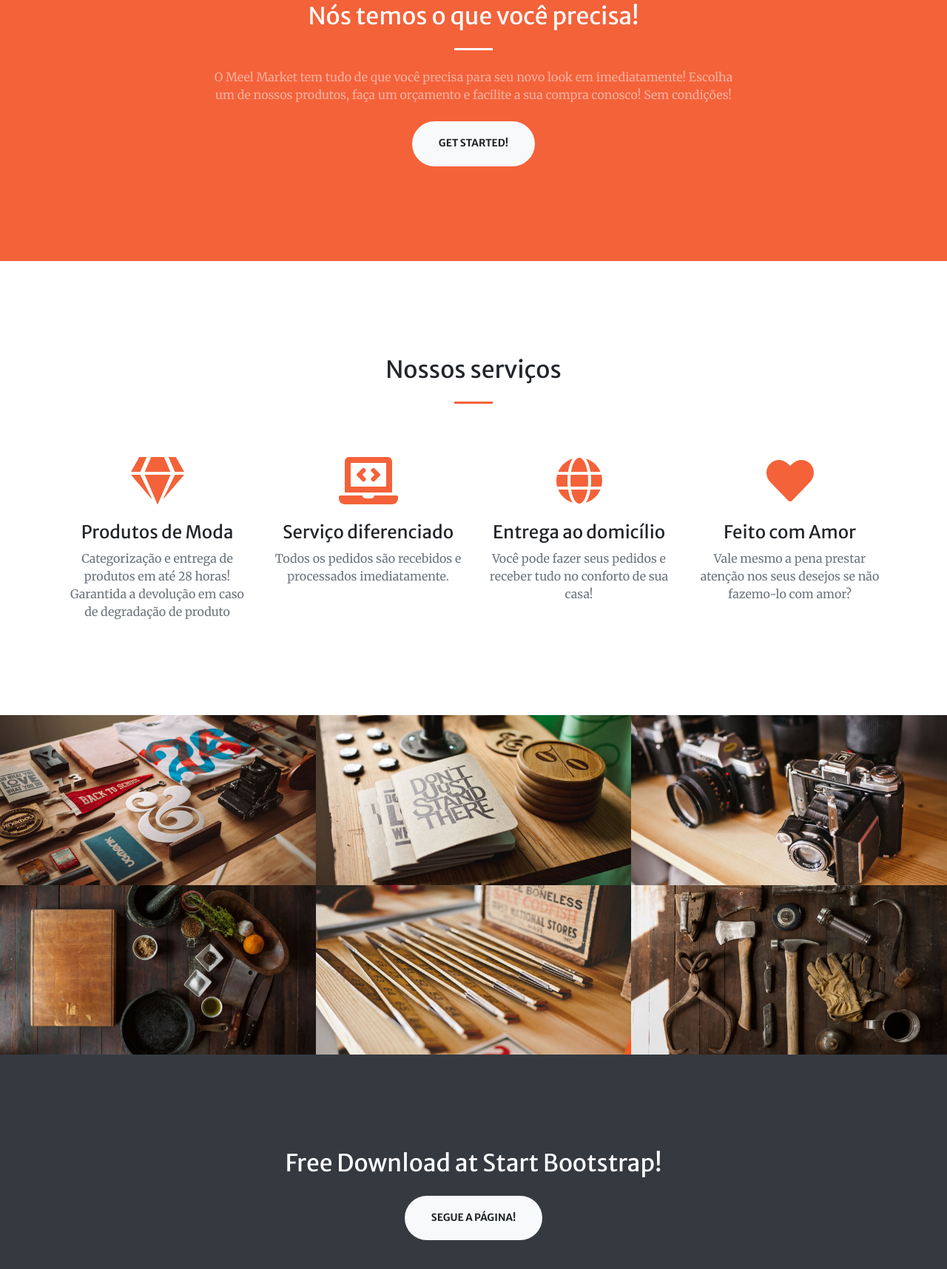
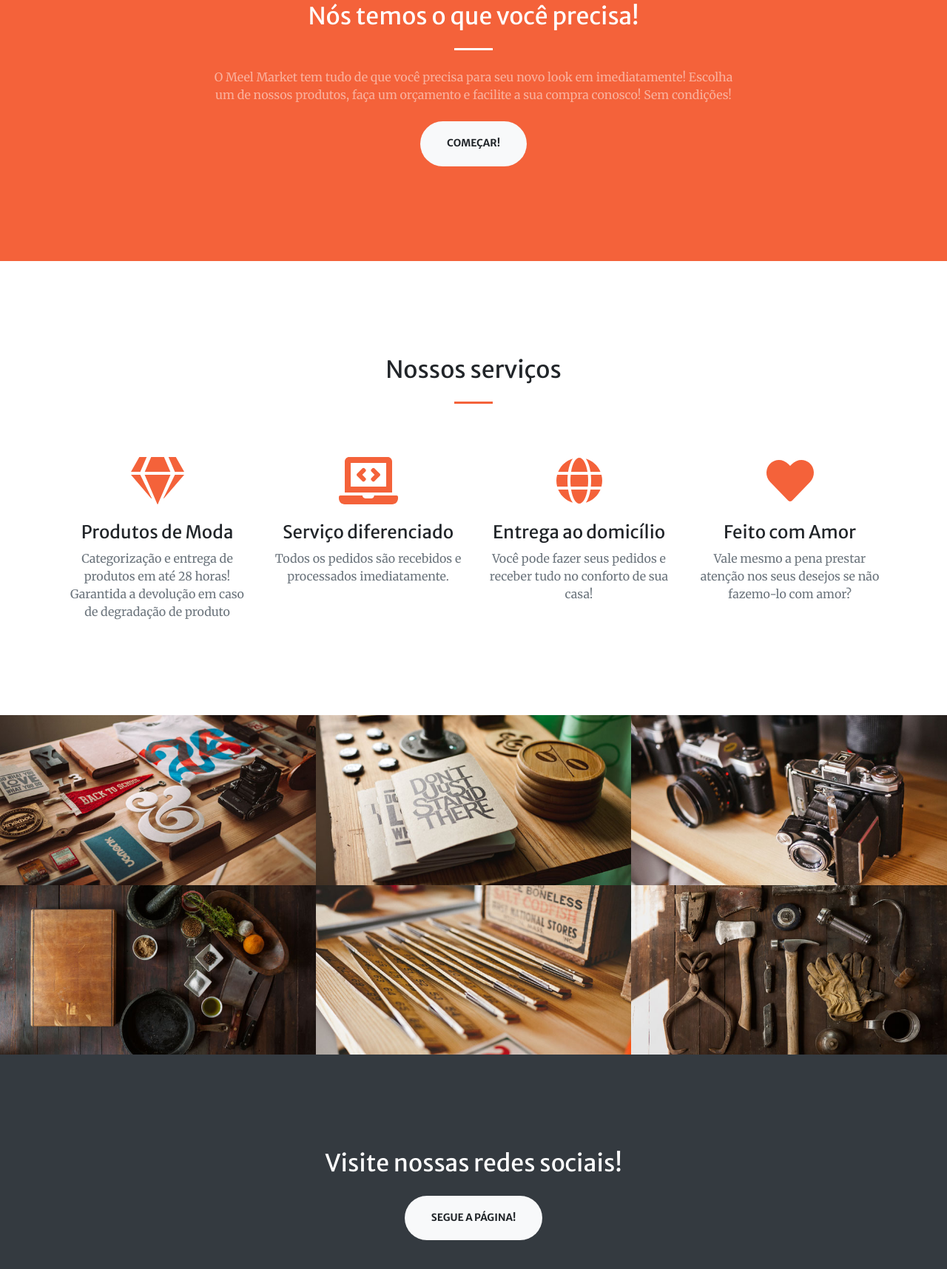
Before and after one commit to jerameelcode/meel-market, a plain HTML site: page index.html in a window 1280 px wide. Shown: the part 925-2641 px from the top of the page at 74% size. Drawn offline with nearby package versions, Linux system fonts and the light colour scheme.

Commit message:
Update index.html

```diff
--- a/index.html
+++ b/index.html
@@ -57,7 +57,7 @@
                         <h2 class="text-white mt-0">Nós temos o que você precisa!</h2>
                         <hr class="divider light my-4" />
                         <p class="text-white-50 mb-4">O Meel Market tem tudo de que você precisa para seu novo look em  imediatamente! Escolha um de nossos produtos, faça um orçamento e facilite a sua compra conosco! Sem condições!</p>
-                        <a class="btn btn-light btn-xl js-scroll-trigger" href="#services">Get Started!</a>
+                        <a class="btn btn-light btn-xl js-scroll-trigger" href="#services">Começar!</a>
                     </div>
                 </div>
             </div>
@@ -126,7 +126,7 @@
                             <img class="img-fluid" src="assets/img/portfolio/thumbnails/3.jpg" alt="" />
                             <div class="portfolio-box-caption">
                                 <div class="project-category text-white-50">Entrega ao Domicílio</div>
-                                <div class="project-name">Recemba tuas encomendas no conforto da tua casa.</div>
+                                <div class="project-name">Receba tuas encomendas no conforto da tua casa.</div>
                             </div>
                         </a>
                     </div>
@@ -163,7 +163,7 @@
         <!-- Call to action-->
         <section class="page-section bg-dark text-white">
             <div class="container text-center">
-                <h2 class="mb-4">Free Download at Start Bootstrap!</h2>
+                <h2 class="mb-4">Visite nossas redes sociais!</h2>
                 <a class="btn btn-light btn-xl" href="https://instagram.com/meel.angola">Segue a página!</a>
             </div>
         </section>
```
